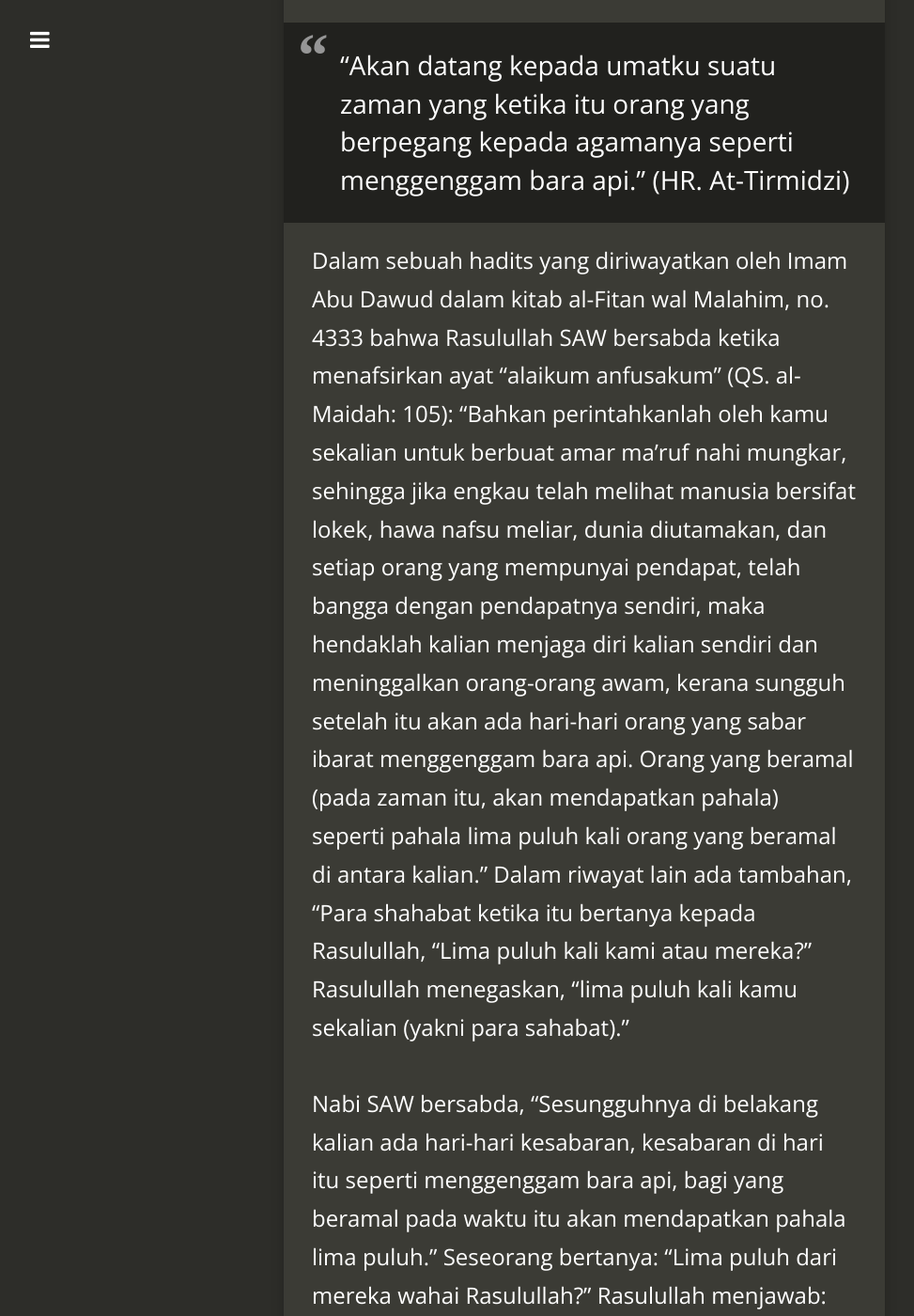
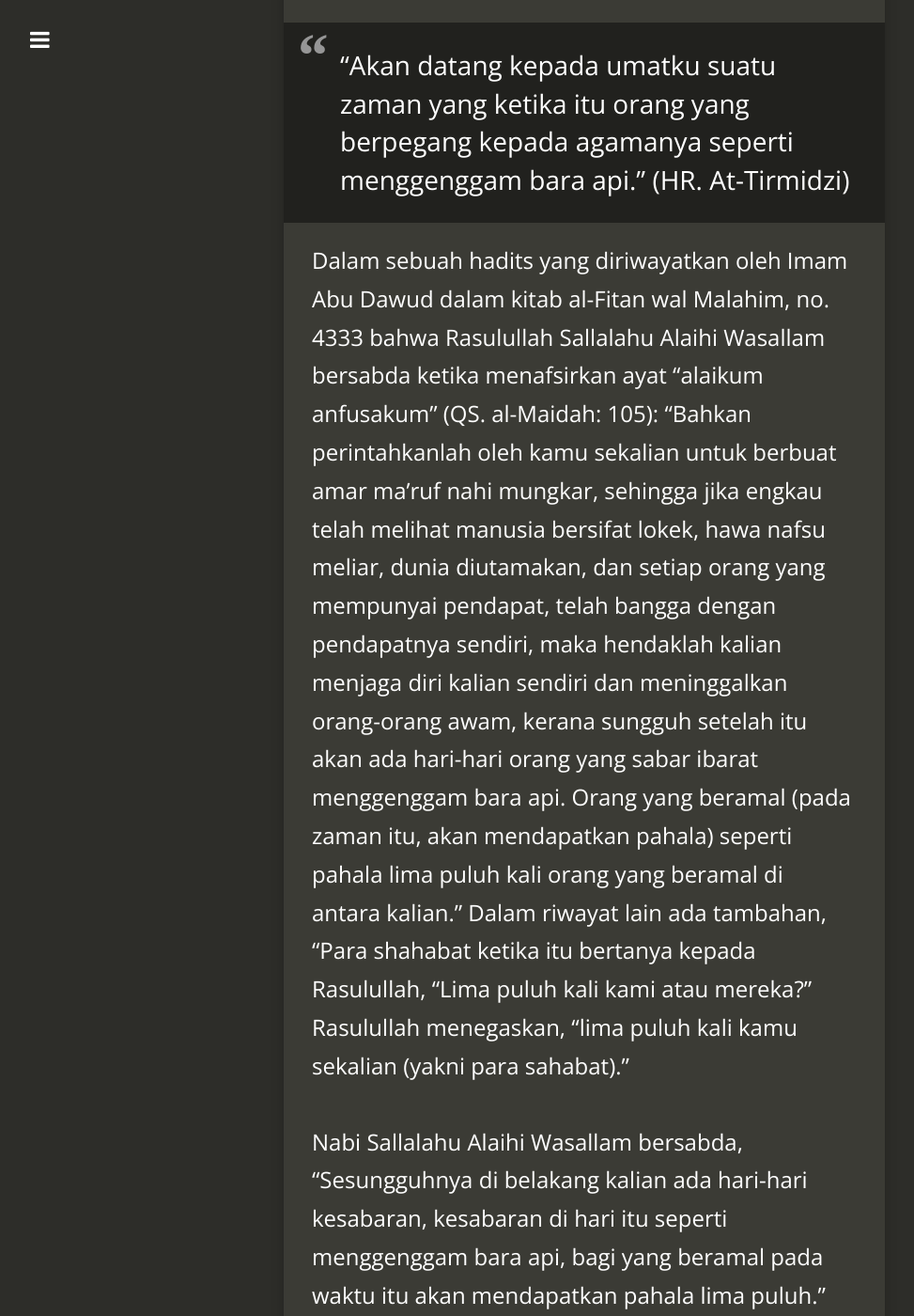
Before and after one commit to kedamaian/swsyafiq, a Jekyll site: the page built from _posts/2012-09-22-seperti-mengengam-bara-api.md, in a window 1280 px wide and 1400 px high, scrolled down 274 px. Shown: the whole window at 94% size, without its empty margins (18-991 px from the left). Built offline with Jekyll 4.4.1, drawn with Linux system fonts in a browser that asks for light colours; nearby versions of some CDN libraries; comment, search, counter and statistics services are not loaded; some of the changed text lies outside the part shown.

Commit message:
Update 2012-09-22-seperti-mengengam-bara-api.md

```diff
--- a/_posts/2012-09-22-seperti-mengengam-bara-api.md
+++ b/_posts/2012-09-22-seperti-mengengam-bara-api.md
@@ -9,6 +9,6 @@ categories:
 > "Akan datang kepada umatku suatu zaman yang ketika itu orang yang berpegang kepada agamanya seperti menggenggam bara api." (HR. At-Tirmidzi)
 
 
-Dalam sebuah hadits yang diriwayatkan oleh Imam Abu Dawud dalam kitab al-Fitan wal Malahim, no. 4333 bahwa Rasulullah SAW bersabda ketika menafsirkan ayat “alaikum anfusakum” (QS. al-Maidah: 105): “Bahkan perintahkanlah oleh kamu sekalian untuk berbuat amar ma’ruf nahi mungkar, sehingga jika engkau telah melihat manusia bersifat lokek, hawa nafsu meliar, dunia diutamakan, dan setiap orang yang mempunyai pendapat,  telah bangga dengan pendapatnya sendiri, maka hendaklah kalian menjaga diri kalian sendiri dan meninggalkan orang-orang awam, kerana sungguh setelah itu akan ada hari-hari orang yang sabar ibarat menggenggam bara api. Orang yang beramal (pada zaman itu, akan mendapatkan pahala) seperti pahala lima puluh kali orang yang beramal di antara kalian.” Dalam riwayat lain ada tambahan, “Para shahabat ketika itu bertanya kepada Rasulullah, “Lima puluh kali kami atau mereka?” Rasulullah menegaskan, “lima puluh kali kamu sekalian (yakni para sahabat).”
+Dalam sebuah hadits yang diriwayatkan oleh Imam Abu Dawud dalam kitab al-Fitan wal Malahim, no. 4333 bahwa Rasulullah Sallalahu Alaihi Wasallam bersabda ketika menafsirkan ayat “alaikum anfusakum” (QS. al-Maidah: 105): “Bahkan perintahkanlah oleh kamu sekalian untuk berbuat amar ma’ruf nahi mungkar, sehingga jika engkau telah melihat manusia bersifat lokek, hawa nafsu meliar, dunia diutamakan, dan setiap orang yang mempunyai pendapat,  telah bangga dengan pendapatnya sendiri, maka hendaklah kalian menjaga diri kalian sendiri dan meninggalkan orang-orang awam, kerana sungguh setelah itu akan ada hari-hari orang yang sabar ibarat menggenggam bara api. Orang yang beramal (pada zaman itu, akan mendapatkan pahala) seperti pahala lima puluh kali orang yang beramal di antara kalian.” Dalam riwayat lain ada tambahan, “Para shahabat ketika itu bertanya kepada Rasulullah, “Lima puluh kali kami atau mereka?” Rasulullah menegaskan, “lima puluh kali kamu sekalian (yakni para sahabat).”
 
-Nabi SAW bersabda, “Sesungguhnya di belakang kalian ada hari-hari kesabaran, kesabaran di hari itu seperti menggenggam bara api, bagi yang beramal pada waktu itu akan mendapatkan pahala lima puluh.” Seseorang bertanya: “Lima puluh dari mereka wahai Rasulullah?” Rasulullah menjawab: “lima puluh kali kamu sekalian (yakni para sahabat).” (HR Abu Dawud, At Tirmidzi lihat Silsilah Ash Shahihah no. 494)
+Nabi Sallalahu Alaihi Wasallam bersabda, “Sesungguhnya di belakang kalian ada hari-hari kesabaran, kesabaran di hari itu seperti menggenggam bara api, bagi yang beramal pada waktu itu akan mendapatkan pahala lima puluh.” Seseorang bertanya: “Lima puluh dari mereka wahai Rasulullah?” Rasulullah menjawab: “lima puluh kali kamu sekalian (yakni para sahabat).” (HR Abu Dawud, At Tirmidzi lihat Silsilah Ash Shahihah no. 494)
```
